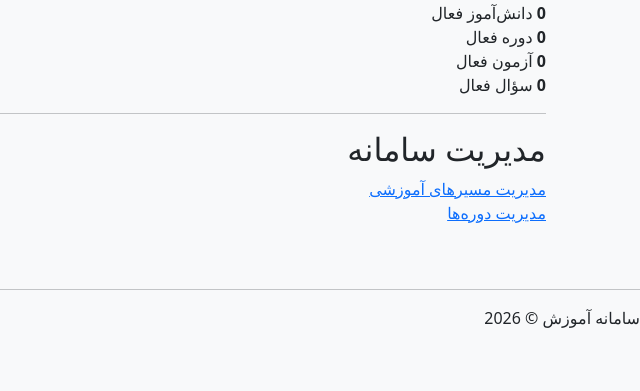
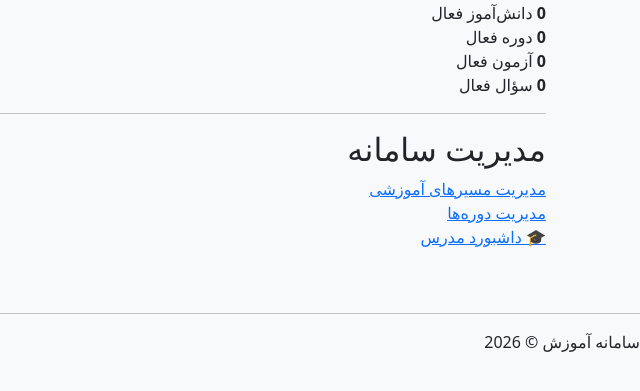
Before and after one commit to masood3900/exam-platform, a Django app: page /accounts/admin/dashboard/ in a window 1280 px wide. Shown: the part 245-636 px from the top of the page, without its empty margins (640-1280 px from the left). Run offline with Django 5.2, Linux system fonts and the light colour scheme; the visitor is signed in with stand-in values (Sample User, id 1); data comes from the database, SQL or seed files in the repository; data that the repository does not hold is empty; some libraries are stand-ins or nearby versions.

Commit message:
Add instructor dashboard link for staff users

```diff
--- a/templates/dashboard/admin/index.html
+++ b/templates/dashboard/admin/index.html
@@ -33,6 +33,11 @@
             </a>
 
         </div>
+        <div>
+            <a href="{% url 'accounts:instructor-dashboard' %}">
+                🎓 داشبورد مدرس
+            </a>
+        </div>
 
     </section>
 
```
